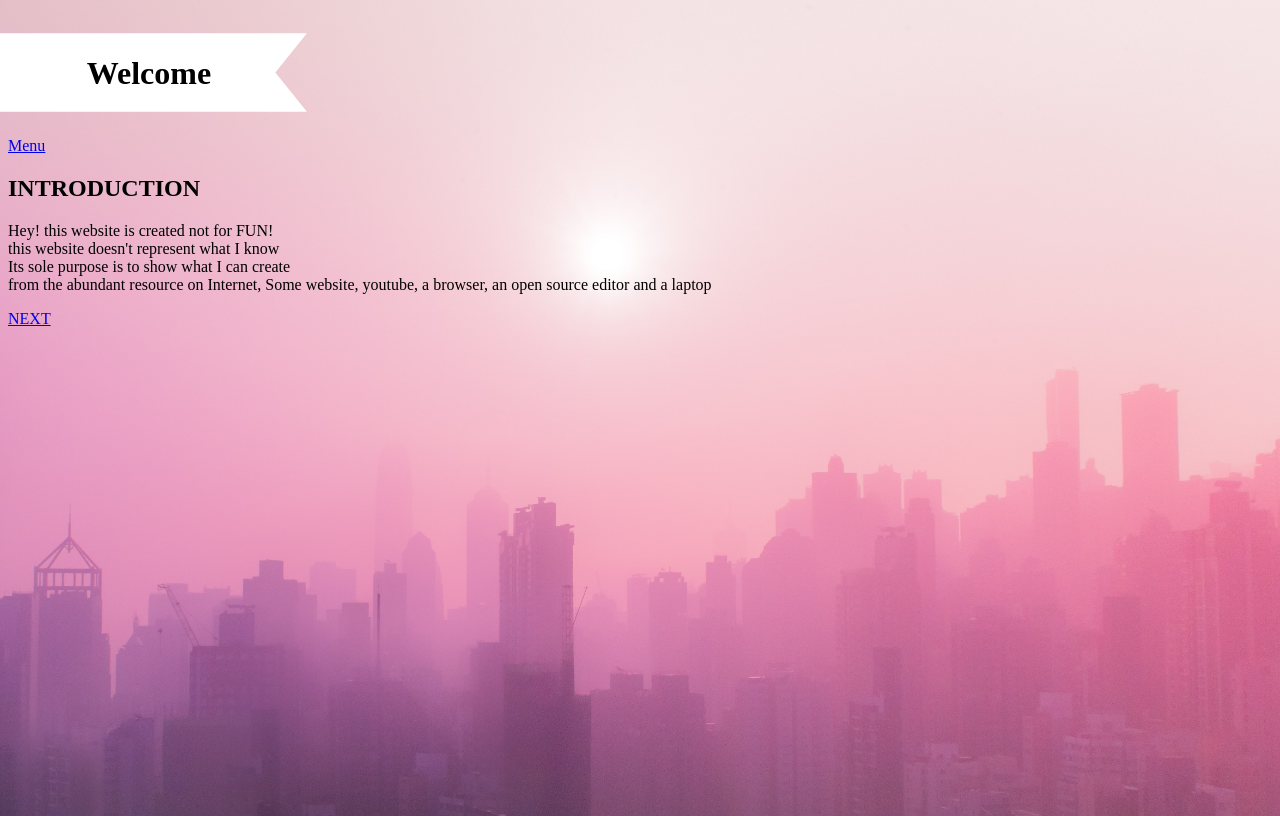
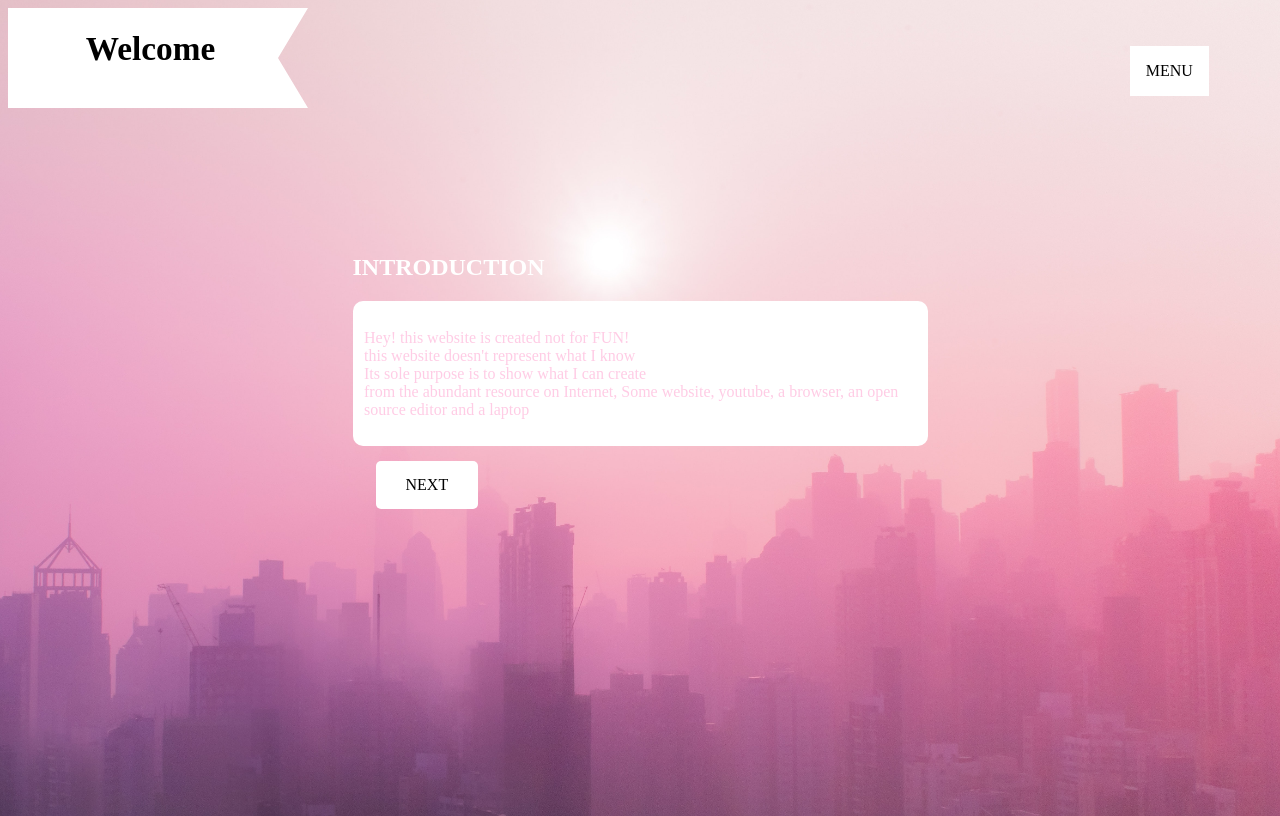
Before and after one commit to zemonas/website, a plain HTML site: page index.html in a window 1280 px wide. Drawn offline with nearby package versions, Linux system fonts and the light colour scheme.

Commit message:
A little modification
1- Improved welcome banner
2- Added css to nav bar, and main content
3- Modified display using flex
4- Improved efficiency by removing few lines of code
5- Added few comments

```diff
--- a/css/layout.css
+++ b/css/layout.css
@@ -6,28 +6,108 @@ body {
   background-position: center;
   height: 100vh;
   overflow-y: hidden;
+  z-index: 1;
 
 }
-.right{
-  display: inblock;
-  height: 10%;
-  max-width: 25%;
-  min-width: 10%;
+.container{
+  display:flex;
+  justify-content: space-between;
+  align-items: flex-start;
+}
+/*navbar*/
+.navbar{
+  text-transform: uppercase;
+  font-size: 1em;
+  z-index: 3;
+  text-decoration: none;
+  margin-top: 3%;
+  margin-right: 5%;
+}
+.tm-navbar-menu {
+  display: block;
+  padding-right: 50px;
+  padding: 1rem;
+  width:auto;
+  background-color: white;
+  text-align: center;
+  color: black;
+  text-decoration: none;
+}
+.tm-navbar-menu:hover {
+  color: #950000;
+}
+.tm-nav-links {
+  list-style: none;
+}
+.tm-nav-link:link,
+.tm-nav-link:visited {
+  color: black;
+  background-color: white;
+  padding: 10px 40px;
+  display: block;
+  margin-bottom: 6px;
+  text-align: center;
+  text-decoration: none;
+}
+.tm-nav-item.active .tm-nav-link,
+.tm-nav-link:hover,
+.tm-nav-link:focus {
+  text-decoration: none;
+  color: #950000;
+}
+/*...Header...*/
+.header{
+  flex-basis: 25%;
+  z-index: 2;
+  display: block;
+  height:inherit;
+  max-height: 100px;
+  max-width: 300px;
   background-color: white;
   border: none;
   outline: black;
-  margin: 2%;
-  margin-left: -1.35%;
   clip-path: polygon(0 0, 100% 0,90% 50%, 100% 100%, 0 100%)
+
 }
-.wSize{
-  margin: 0;
-  font-size: 1em;
+.h-shape{
+  font-size: 1.3vw;
   overflow-x: hidden;
   display: grid;
-  place-items: center;
+  text-align: center;
+  margin-left: -5%;
+}
 
+/*content box*/
+.content-box{
+  display:flex;
+  justify-content: space-around;
 }
+.section-1{
+  max-width: 575px;
+  flex-direction: column-reverse;
+  color:white;
+  margin-top: 10%;
+}
+.section-1 div{
+  padding: 2%;
+  border-radius: 10px;
+}
+
+.tm-bg-dark {
+  background: rgba(255, 255, 255, 1);
+  color: #ffcce5;
+}
+.section-1 a{
+  background-color: white;
+  text-decoration: none;
+  padding: 15px 30px;
+  color: black;
+  border-radius: 5px;
+  display: inline-block;
+  margin-left: 4%;
+  margin-top: 2.5%
+}
+/*...Loader...*/
 
 #loader-wrapper {
   position: fixed;
--- a/index.html
+++ b/index.html
@@ -12,12 +12,16 @@
       <div class="loader-section section-left"></div>
       <div class="loader-section section-right"></div>
     </div>
-    <div class="right">
-      <header class="wSize">
+
+    <div class="container">
+      <!--header-->
+      <div class="header">
+        <header class="h-shape">
           <h1>Welcome</h1>
             <p></p>
         </header>
       </div>
+      <!-- navbar-->
       <div class="navbar">
         <nav id="tmNav" class="tm-nav">
           <a class="tm-navbar-menu" href="#">Menu</a>
@@ -45,20 +49,19 @@
             </li>
           </ul>
         </nav>
-
       </div>
-    <div class="content-box">
-      <div class="content-color">
-        <section>
+    </div>
+    <!--content box-->
+    <div class="content-box" >
+        <section class="section-1">
           <h2>INTRODUCTION</h2>
-          <div>
+          <div class="tm-bg-dark">
             <p>Hey! this website is created not for FUN!<br>this website doesn't represent what I know<br>
              Its sole purpose is to show what I can create <br>from the abundant resource on Internet,
              Some website, youtube, a browser, an open source editor and a laptop </p>
           </div>
-          <a href="#" id="next1">NEXT</a>
+          <a href="#" id="next1" class="tm-link">NEXT</a>
         </section>
-      </div>
     </div>
     <div >
       <script src="js/jquery-1.11.0.min.js"></script>
--- a/layout.css
+++ b/layout.css
@@ -6,28 +6,108 @@ body {
   background-position: center;
   height: 100vh;
   overflow-y: hidden;
+  z-index: 1;
 
 }
-.right{
-  display: inblock;
-  height: 10%;
-  max-width: 25%;
-  min-width: 10%;
+.container{
+  display:flex;
+  justify-content: space-between;
+  align-items: flex-start;
+}
+/*navbar*/
+.navbar{
+  text-transform: uppercase;
+  font-size: 1em;
+  z-index: 3;
+  text-decoration: none;
+  margin-top: 3%;
+  margin-right: 5%;
+}
+.tm-navbar-menu {
+  display: block;
+  padding-right: 50px;
+  padding: 1rem;
+  width:auto;
+  background-color: white;
+  text-align: center;
+  color: black;
+  text-decoration: none;
+}
+.tm-navbar-menu:hover {
+  color: #950000;
+}
+.tm-nav-links {
+  list-style: none;
+}
+.tm-nav-link:link,
+.tm-nav-link:visited {
+  color: black;
+  background-color: white;
+  padding: 10px 40px;
+  display: block;
+  margin-bottom: 6px;
+  text-align: center;
+  text-decoration: none;
+}
+.tm-nav-item.active .tm-nav-link,
+.tm-nav-link:hover,
+.tm-nav-link:focus {
+  text-decoration: none;
+  color: #950000;
+}
+/*...Header...*/
+.header{
+  flex-basis: 25%;
+  z-index: 2;
+  display: block;
+  height:inherit;
+  max-height: 100px;
+  max-width: 300px;
   background-color: white;
   border: none;
   outline: black;
-  margin: 2%;
-  margin-left: -1.35%;
   clip-path: polygon(0 0, 100% 0,90% 50%, 100% 100%, 0 100%)
+
 }
-.wSize{
-  margin: 0;
-  font-size: 1em;
+.h-shape{
+  font-size: 1.3vw;
   overflow-x: hidden;
   display: grid;
-  place-items: center;
+  text-align: center;
+  margin-left: -5%;
+}
 
+/*content box*/
+.content-box{
+  display:flex;
+  justify-content: space-around;
 }
+.section-1{
+  max-width: 575px;
+  flex-direction: column-reverse;
+  color:white;
+  margin-top: 10%;
+}
+.section-1 div{
+  padding: 2%;
+  border-radius: 10px;
+}
+
+.tm-bg-dark {
+  background: rgba(255, 255, 255, 1);
+  color: #ffcce5;
+}
+.section-1 a{
+  background-color: white;
+  text-decoration: none;
+  padding: 15px 30px;
+  color: black;
+  border-radius: 5px;
+  display: inline-block;
+  margin-left: 4%;
+  margin-top: 2.5%
+}
+/*...Loader...*/
 
 #loader-wrapper {
   position: fixed;
```
Also changed, not shown: 1 other file. Lines whose indentation alone changed are shown as unchanged.
